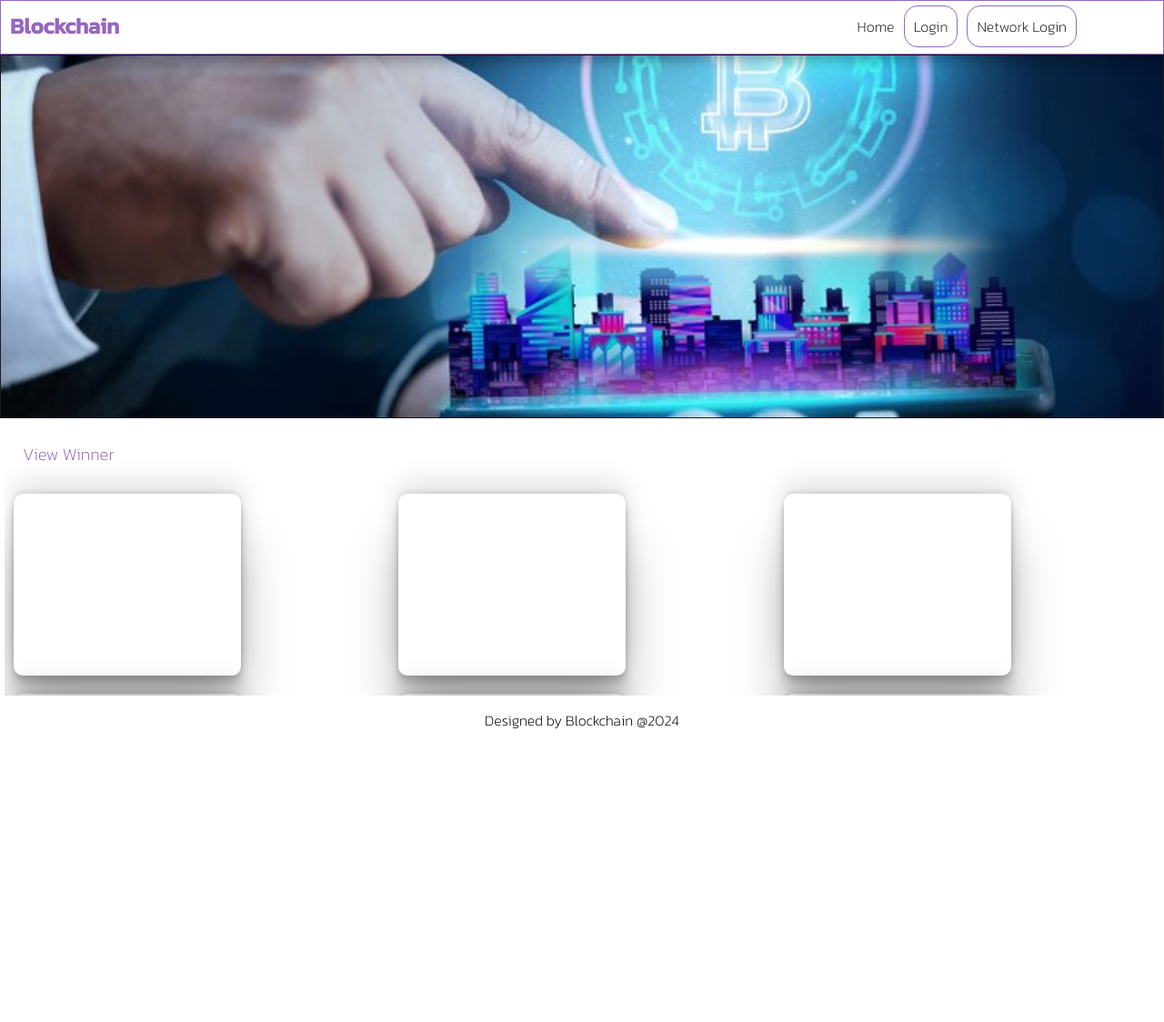
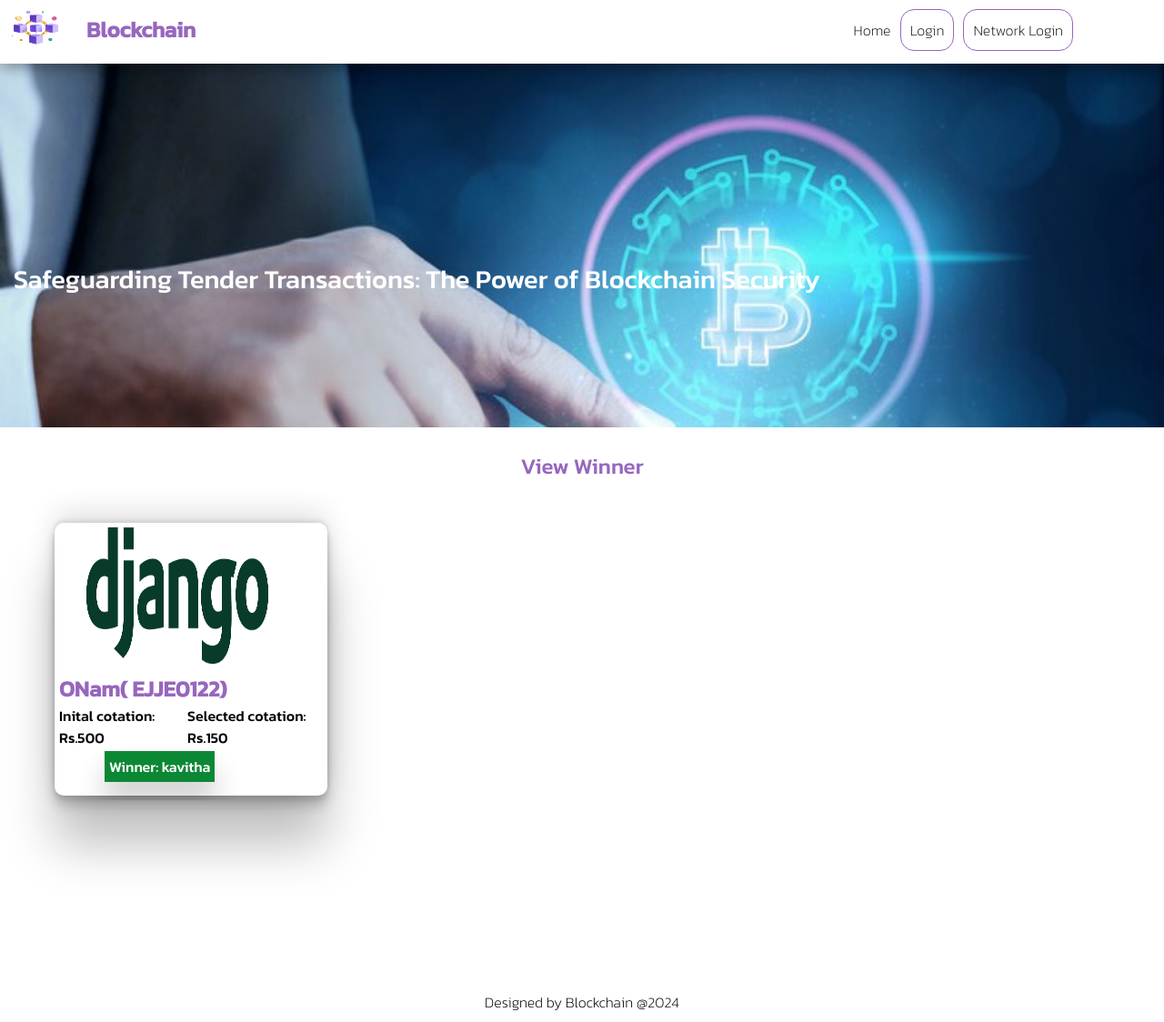
Before and after one commit to fathimaCode/Bid-Transaction-HMAC, a Django app: page / in a window 1280 px wide. Shown: the whole page at 91% size. Before the commit the page ends 801 px from the top, so only its background shows below. Run offline with Django 5.2, Linux system fonts and the light colour scheme; data comes from the database, SQL or seed files in the repository; both versions use the stored data as it was after the commit.

Commit message:
home and login page design completed

```diff
--- a/eadmin/tenderMiddleware.py
+++ b/eadmin/tenderMiddleware.py
@@ -5,7 +5,7 @@ class TenderListMiddleWare:
 
     def __call__(self, request):
         tenderList = None
-        getTender = tender.objects.all()
+        getTender = tender.objects.filter(status=True)
         request.tenderList = getTender
         response = self.get_response(request)
         return response
--- a/eadmin/urls.py
+++ b/eadmin/urls.py
@@ -4,6 +4,7 @@ from .import views
 urlpatterns = [
     path("",views.index, name="index"),
 
+    path("attack_page/",views.attack_page, name="attack_page"),
     path("login/",views.login, name="login"),
     path("NetworkAttackLogin/",views.NetworkAttackLogin, name="NetworkAttackLogin"),
     path("register/",views.register, name="register"),
--- a/eadmin/views.py
+++ b/eadmin/views.py
@@ -14,7 +14,24 @@ logger = logging.getLogger(__name__)
 
 
 def index(request):
-    return render(request,"common/index.html")
+    data=[]
+    tendersList = tender.objects.filter(status=False)
+    for tt in tendersList:
+        print(tt.title)
+        winnerid = tt.winnerid
+        blid = tt.blockid
+        participantInfo = particpants.objects.filter(id=winnerid)
+        print(participantInfo[0].username)
+        blockInfo = Blockchain.objects.filter(id=blid)
+        transaction = 0
+        for bb in blockInfo:
+            # Assuming bb.data is a dictionary
+            obj = bb.data
+            # Access the keys and values directly
+            transaction = obj['data']['transaction']
+        data.append({'title':tt.title,'tenderNo':tt.tenderNo,'img':tt.img,'Initalcotation':tt.initalCotation,'winnerName':participantInfo[0].username,'transaction':transaction})
+    print(data)
+    return render(request,"common/index.html",{"winnerList":data})
 
 def login(request):
     if request.method == 'POST':
@@ -275,3 +292,6 @@ def predictAttack():
         result = 2
         print('block the request, malicious traffic')
     return result
+
+def attack_page(request):
+    return render(request,'common/attack_detected.html')
--- a/static/css/style.css
+++ b/static/css/style.css
@@ -15,27 +15,32 @@
     --green-color:#0c8835;
     --white-color: #ffff;
     --black-color: #0a0a0aee;
+    --red-color:#d30202;
 }
 
 header {
     background-color: var(--white-color);
-    border: 1px solid var(--primary-color);
-    height: 60px;
+    height: 70px;
     width: 100%;
     top: 0;
     position: sticky;
     z-index: 1000;
     box-shadow: rgba(0, 0, 0, 0.35) 0px 5px 15px;
 }
-
+.logo-container{
+    display: flex;
+}
 header nav {
     display: flex;
     cursor: pointer;
     justify-content: space-between;
-    margin: 10px;
+
 }
-
+header nav h1{
+    margin: 15px;
+}
 header nav ul {
+    margin: 15px;
     display: flex;
     justify-content: flex-end;
     align-items: flex-end;
@@ -71,29 +76,33 @@ li span a:hover {
 }
 
 .logo-image {
-    height: 40px;
-    width: 70px;
+
 }
 
 .carousel {
     height: 400px;
     width: 100%;
-    border: 1px solid var(--black-color);
+   object-fit: contain;
     overflow: hidden;
     position: relative;
 
 }
+.heading{
+    position: absolute;
+    font-size: 1.8em;
+    color: var(--white-color);
+    margin: 15px;
+    top: 50%;
+}
+.carousel img {
 
-.carousel img {
-    width: 100%;
-    height: 100%;
-    object-fit: cover;
+   width: 100%;
     position: absolute;
 }
 
 .winner_container {
     display: flex;
-    height: 300px;
+    height: 600px;
     overflow-y: scroll;
 
     margin: 5px;
@@ -101,7 +110,10 @@ li span a:hover {
 }
 
 .winner_container h3 {
-    font-weight: 200;
+    font-weight: 500;
+    font-size: 1.5em;
+    align-self: center;
+
     padding: 20px;
     color: var(--primary-color);
 }
@@ -109,12 +121,14 @@ li span a:hover {
 .BContainer {
     display: grid;
     grid-template-columns: 1fr 1fr 1fr;
+    margin: 15px 15px 0px 45px;
 }
 
 .card {
-    height: 200px;
+    height: 300px;
     margin: 10px;
-    width: 250px;
+    position: relative;
+    width: 300px;
     border-radius: 10px;
     box-shadow: rgba(0, 0, 0, 0.25) 0px 54px 55px, rgba(0, 0, 0, 0.12) 0px -12px 30px, rgba(0, 0, 0, 0.12) 0px 4px 6px, rgba(0, 0, 0, 0.17) 0px 12px 13px, rgba(0, 0, 0, 0.09) 0px -3px 5px;
 }
@@ -252,7 +266,7 @@ a {
     height: 100%;
     width: 100%;
     display: grid;
-
+    margin: 20px;
     grid-template-columns: 1fr 1fr 1fr;
 }
 .bl-container .bl-card{
@@ -384,3 +398,74 @@ tbody tr:hover{
     background-color: var(--light-primary-color);
     color: var(--white-color);
 }
+.initalcotation{
+    border: 1px solid beige;
+    height: 50px;
+    margin-top: 100px;
+}
+.card .winner_container{
+    position: absolute;
+    top: 0;
+    overflow: hidden;
+    width: 100%;
+    height: 100%;
+
+}
+.card .winner_container .winner_img_container{
+    position: absolute;
+ object-fit: cover;
+   width: 80%;
+  align-self: center;
+
+}
+.winner_img_container img{
+    height: 150px;
+    width: 200px;
+
+}
+.winner_content{
+    margin-top: 160px;
+
+}
+.winner_content h2{
+    color: var(--primary-color);
+}
+.price{
+    overflow: hidden;
+    display: flex;
+}
+.winner-name{
+    position: absolute;
+    bottom: 20px;
+    left: 50px;
+    box-shadow: rgba(0, 0, 0, 0.2) 0px 20px 30px;
+    background: var(--green-color);
+    color: var(--white-color);
+    padding: 5px;
+  }
+  .attack{
+    height: 400px;
+    width: 800px;
+    margin: 5% auto;
+    position: relative;
+    box-shadow: rgba(0, 0, 0, 0.4) 0px 2px 4px, rgba(0, 0, 0, 0.3) 0px 7px 13px -3px, rgba(0, 0, 0, 0.2) 0px -3px 0px inset;
+  }
+  .attack h1{
+    text-align: center;
+    padding: 5px;
+    color: var(--red-color);
+  }
+  .attack img{
+    position: absolute;
+    height: 330px;
+    width: 400px;
+    left: 150px;
+  }
+  .bl-btn.cc{
+color: var(--white-color);
+font-size: 20px;
+padding: 10px;
+width: 150px;
+margin-bottom: 5px;
+margin-left: 100px;
+  }
--- a/templates/common/index.html
+++ b/templates/common/index.html
@@ -6,19 +6,39 @@
 <div class="container">
     <div class="carousel">
         <img src="{% static 'profile/bg3.jpg' %}" alt="" class="bg-image">
+
+        <div class="heading">Safeguarding Tender Transactions: The Power of Blockchain Security</div>
     </div>
 </div>
 <div class="winner_container">
     <h3>View Winner</h3>
     <div class="BContainer">
-        <div class="card"></div>
-        <div class="card"></div>
-        <div class="card"></div>
-        <div class="card"></div>
-        <div class="card"></div>
-        <div class="card"></div>
-        <div class="card"></div>
-        <div class="card"></div>
+        {% for tender in winnerList %}
+        <div class="card">
+
+            <div class="winner_container">
+                <div class="winner_img_container">
+                    <img src="{% static  tender.img  %}" alt="" >
+                </div>
+                <div class="winner_content">
+                    <h2>{{ tender.title }}(  {{ tender.tenderNo }})</h2>
+                </div>
+
+                <div class="price">
+                    <p> Inital cotation: Rs.{{ tender.Initalcotation }}</p>
+                    <p> Selected cotation:  Rs.{{ tender.transaction }}</p>
+                </div>
+                <div class="winner-name">
+                  Winner:  {{ tender.winnerName }}
+                </div>
+
+
+
+            </div>
+
+
+        </div>
+        {% endfor %}
     </div>
 </div>
 
--- a/templates/common/layout.html
+++ b/templates/common/layout.html
@@ -13,9 +13,13 @@
 <body>
     <header>
         <nav>
-            <!-- <img src="{% static 'profile/logo.jpg' %}" alt="" class="logo-image">
+            <div class="logo-container">
+                <img src="{% static 'profile/logo.jpg' %}" alt="" height="60px" width="80px" class="logo-image">
+                 <h1>Blockchain</h1>
+            </div>
+            <!--
              -->
-             <h1>Blockchain</h1>
+
             <ul>
                 <li><a href="{% url 'index' %}">Home</a></li>
                 <li> <span><a href="{% url 'login' %}">Login</a></span></li>
--- a/templates/common/loginPage.html
+++ b/templates/common/loginPage.html
@@ -13,7 +13,7 @@
         <form method="post" class="bl-form">
             {% csrf_token %}
             {{ form.as_p }}
-            <button type="submit" class="bl-button">Login</button>
+            <button type="submit" class="bl-btn cc">Login</button>
             <p>Need to create an account? <a href="{% url 'register' %}">Click here</a></p>
             </form>
 
--- a/templates/common/registerPage.html
+++ b/templates/common/registerPage.html
@@ -13,7 +13,7 @@
         <form method="post" class="bl-form">
             {% csrf_token %}
             {{ form.as_p }}
-            <button type="submit" class="bl-button">Sign Up</button>
+            <button type="submit" class="bl-btn cc">Sign Up</button>
             <p>Already have an account? <a href="{% url 'login' %}">Click here</a></p>
             </form>
 
--- a/templates/e-participant/layout.html
+++ b/templates/e-participant/layout.html
@@ -17,7 +17,6 @@
              <h1>Blockchain</h1>
             <ul>
                 <li><a href="{% url 'dashboard' %}">Home</a></li>
-                <li><a href="{% url 'bid_details' %}">Bid Details</a></li>
                 <li class="dropdown">
                     <div class="dropbtn">
                         <img src="{% static 'profile/default.jpg' %}" alt="" height="30px" width="30px">
```
Also changed, not shown: static/profile/index.html (added, +39 -0 lines), templates/common/attack_detected.html (+13 -10 lines), db.sqlite3, static/profile/acc.jpg (added), static/profile/attack.jpg (added), static/profile/bid_bg.jpg (added), static/profile/cyberattack.jpg (added), 1 other file.
